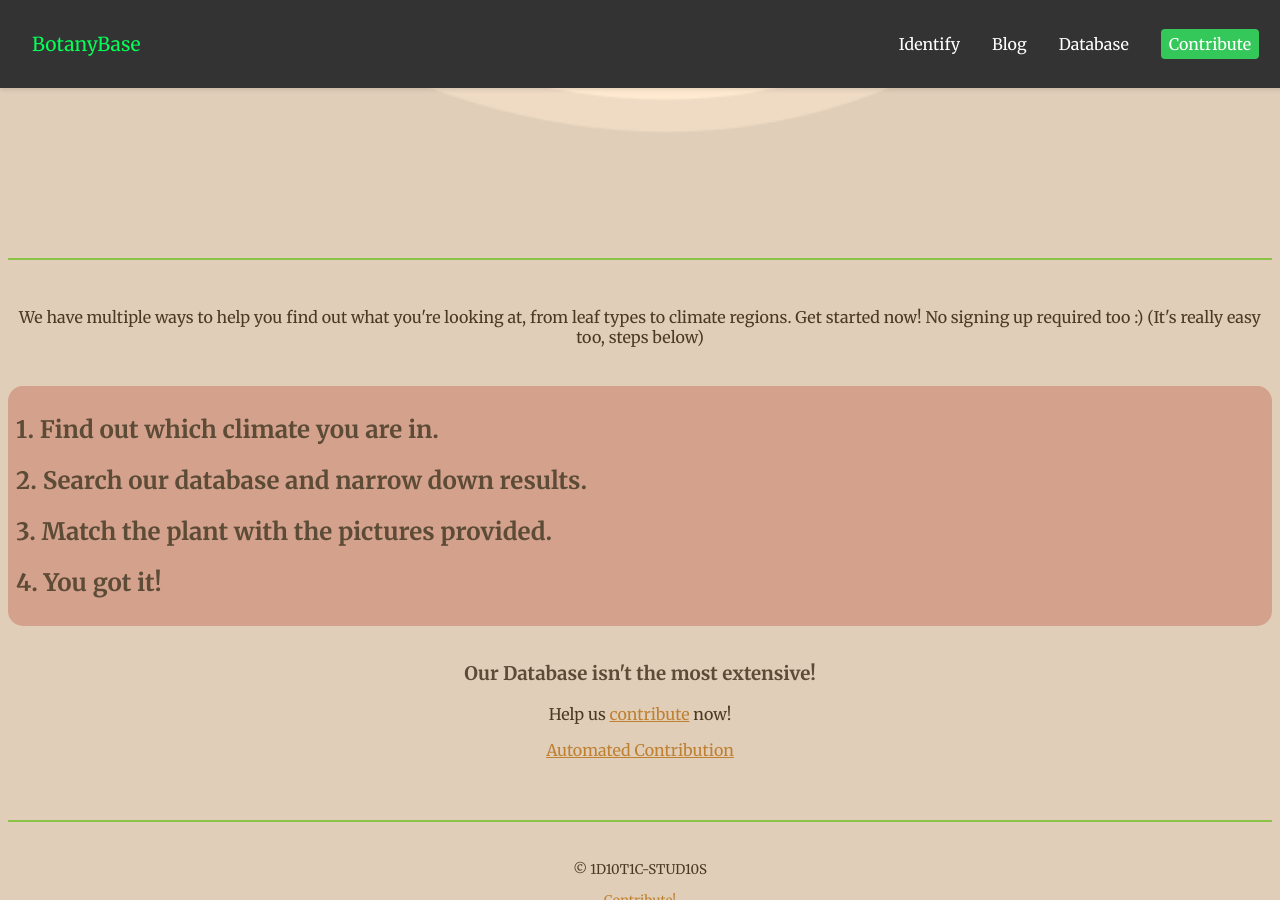
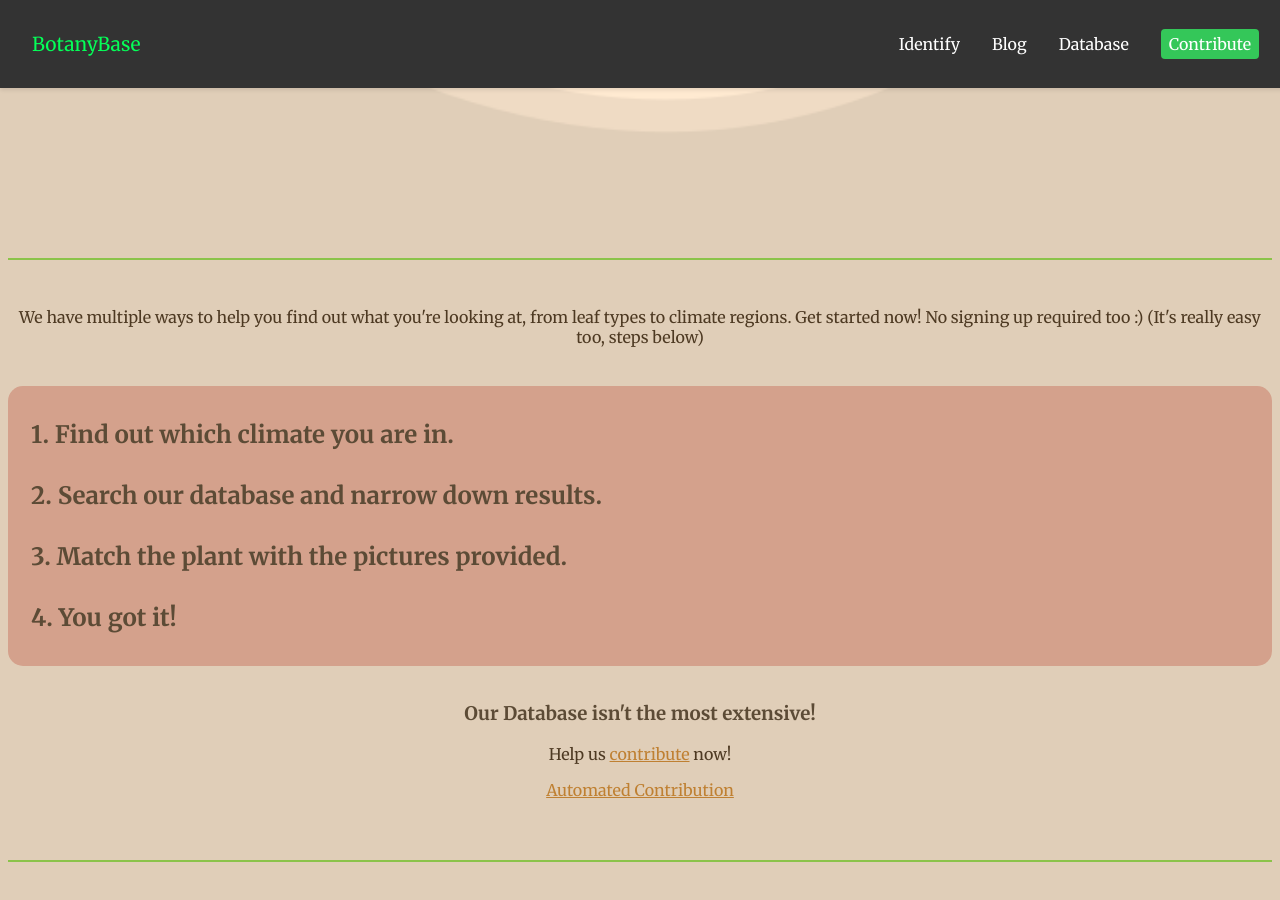
Before and after one commit to BotanyBase/botanybase.github.io, a Jekyll site: the page built from index.html, in a window 1280 px wide and 900 px high, scrolled down 854 px. Built offline with Jekyll 4.4.1, drawn with Linux system fonts in a browser that asks for light colours.

Commit message:
Update index.html

```diff
--- a/index.html
+++ b/index.html
@@ -47,6 +47,11 @@ title: Main
   margin: 0 auto;
   border-radius: 15px;
 }
+
+.bgsecondary1 h2 {
+  padding: 5px;
+  margin-left: 10px;
+}
 </style>
 
 <br>
```
